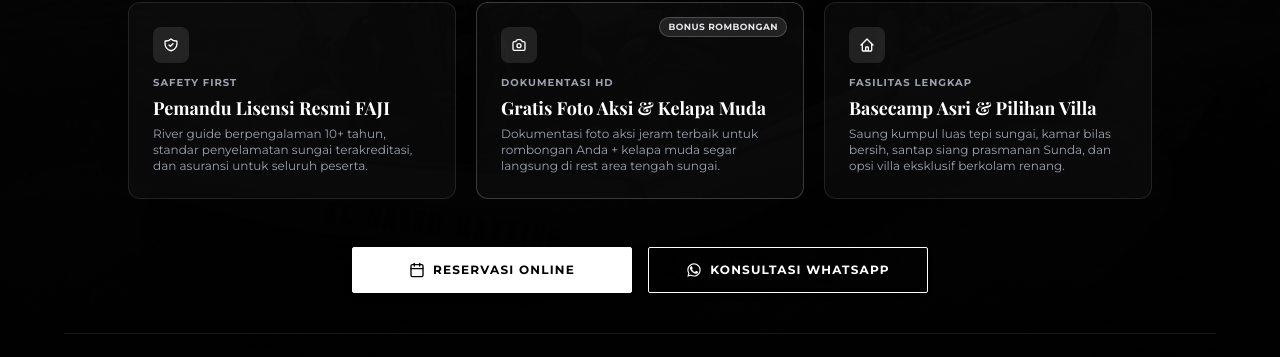
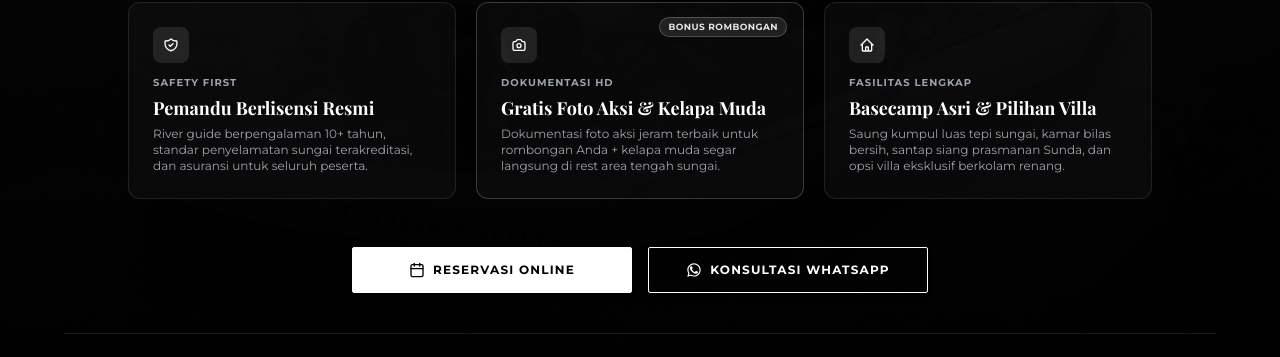
Before and after one commit to dzaky-afk/web-rafting, a Next.js app: page / in a window 1280 px wide. Shown: the part 11633-11990 px from the top of the page. Built offline with nearby package versions, Linux system fonts and the light colour scheme; no server answers.

Commit message:
content(cta): update heading to Pemandu Berlisensi Resmi

```diff
--- a/src/components/CtaBanner.tsx
+++ b/src/components/CtaBanner.tsx
@@ -85,7 +85,7 @@ export default function CtaBanner({ onOpenBooking }: CtaBannerProps) {
               Safety First
             </span>
             <h3 className="font-serif text-base sm:text-lg text-white font-semibold mb-1">
-              Pemandu Lisensi Resmi FAJI
+              Pemandu Berlisensi Resmi
             </h3>
             <p className="text-[11px] sm:text-xs text-gray-400 leading-relaxed font-light m-0">
               River guide berpengalaman 10+ tahun, standar penyelamatan sungai terakreditasi, dan asuransi untuk seluruh peserta.
@@ -164,7 +164,7 @@ export default function CtaBanner({ onOpenBooking }: CtaBannerProps) {
         <div className="pt-6 border-t border-neutral-900 grid grid-cols-1 sm:grid-cols-2 lg:flex lg:flex-wrap items-center justify-center gap-2.5 sm:gap-6 lg:gap-10 text-center font-sans text-[11px] sm:text-xs text-gray-500">
           <div className="flex items-center justify-center gap-2">
             <span className="text-white/60">&bull;</span>
-            <span>Standar Keselamatan FAJI Resmi</span>
+            <span>Standar Keselamatan Teruji Resmi</span>
           </div>
           <div className="flex items-center justify-center gap-2">
             <span className="text-white/60">&bull;</span>
```
